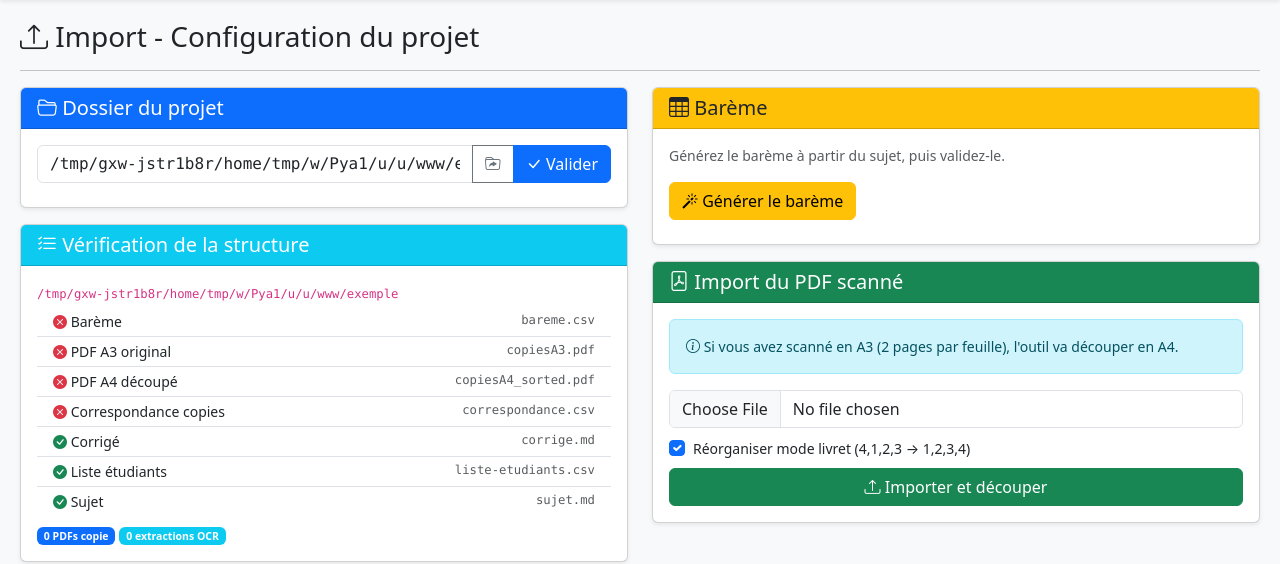
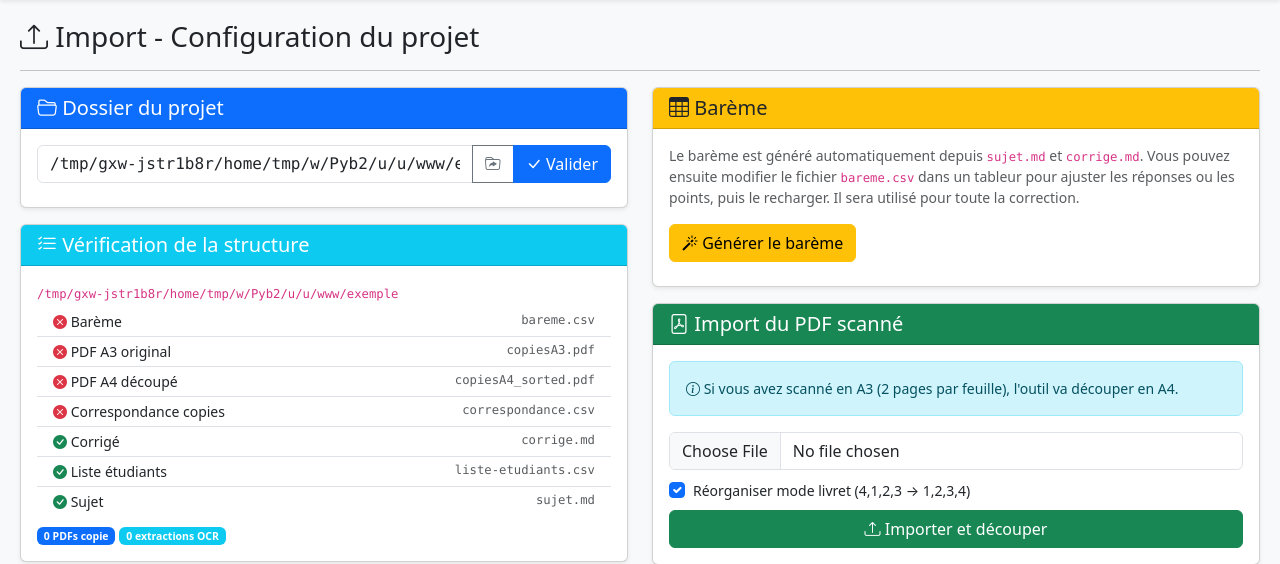
Before and after one commit to Naereen/Korektor-clone, a Flask app: page /import in a window 1280 px wide. Shown: the part 58-622 px from the top of the page. Run offline with Flask 3, Linux system fonts and the light colour scheme; some libraries are stand-ins or nearby versions.

Commit message:
readme update

```diff
--- a/correct_ai/templates/import.html
+++ b/correct_ai/templates/import.html
@@ -54,7 +54,7 @@
                 <h5 class="mb-0"><i class="bi bi-table"></i> Barème</h5>
             </div>
             <div class="card-body" id="baremeSection">
-                <p class="text-muted small">Générez le barème à partir du sujet, puis validez-le.</p>
+                <p class="text-muted small">Le barème est généré automatiquement depuis <code>sujet.md</code> et <code>corrige.md</code>. Vous pouvez ensuite modifier le fichier <code>bareme.csv</code> dans un tableur pour ajuster les réponses ou les points, puis le recharger. Il sera utilisé pour toute la correction.</p>
                 <button class="btn btn-warning" id="btnGenerateBareme" onclick="generateBareme()">
                     <i class="bi bi-magic"></i> Générer le barème
                 </button>
```
Also changed, not shown: README.md.
